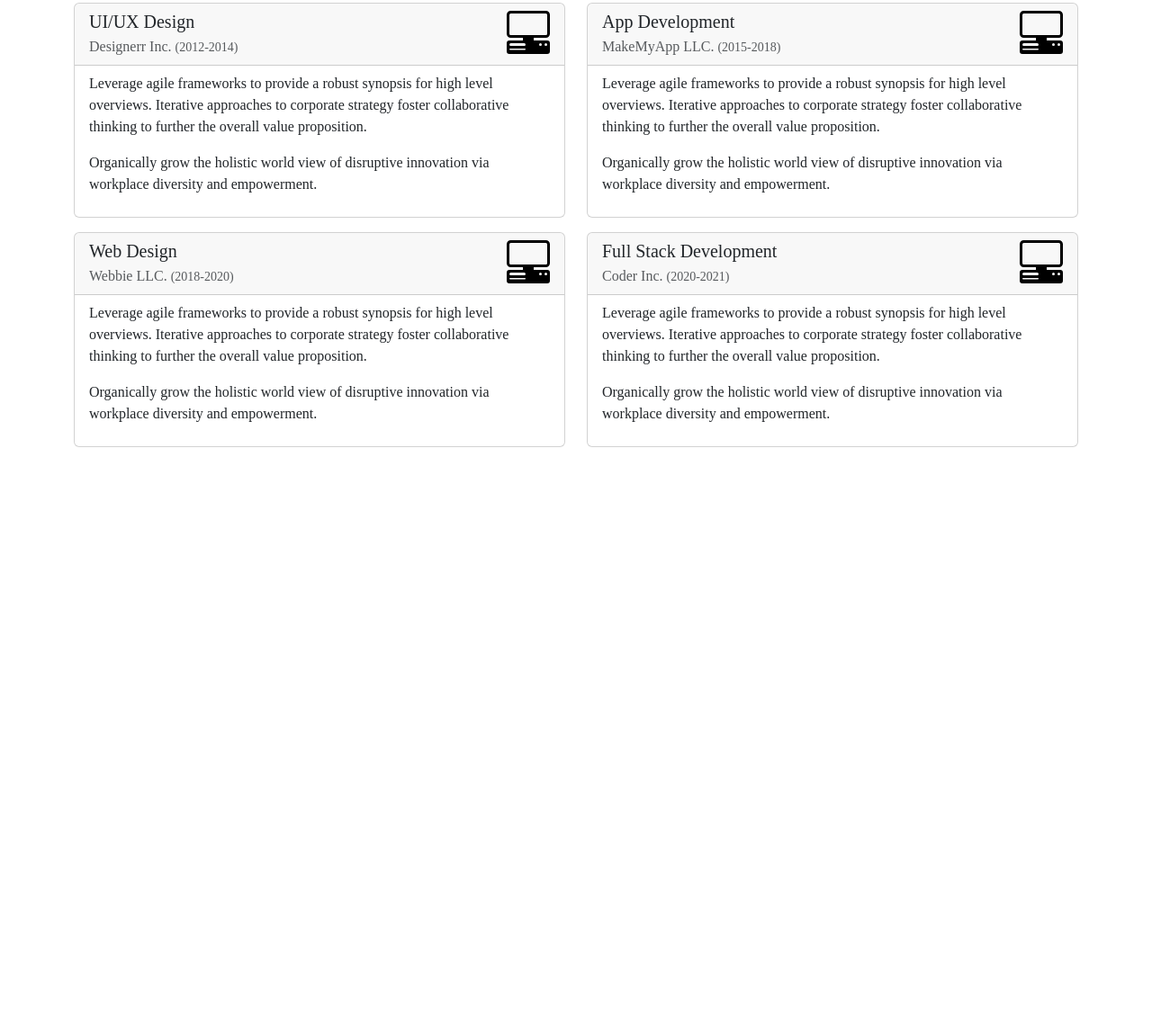
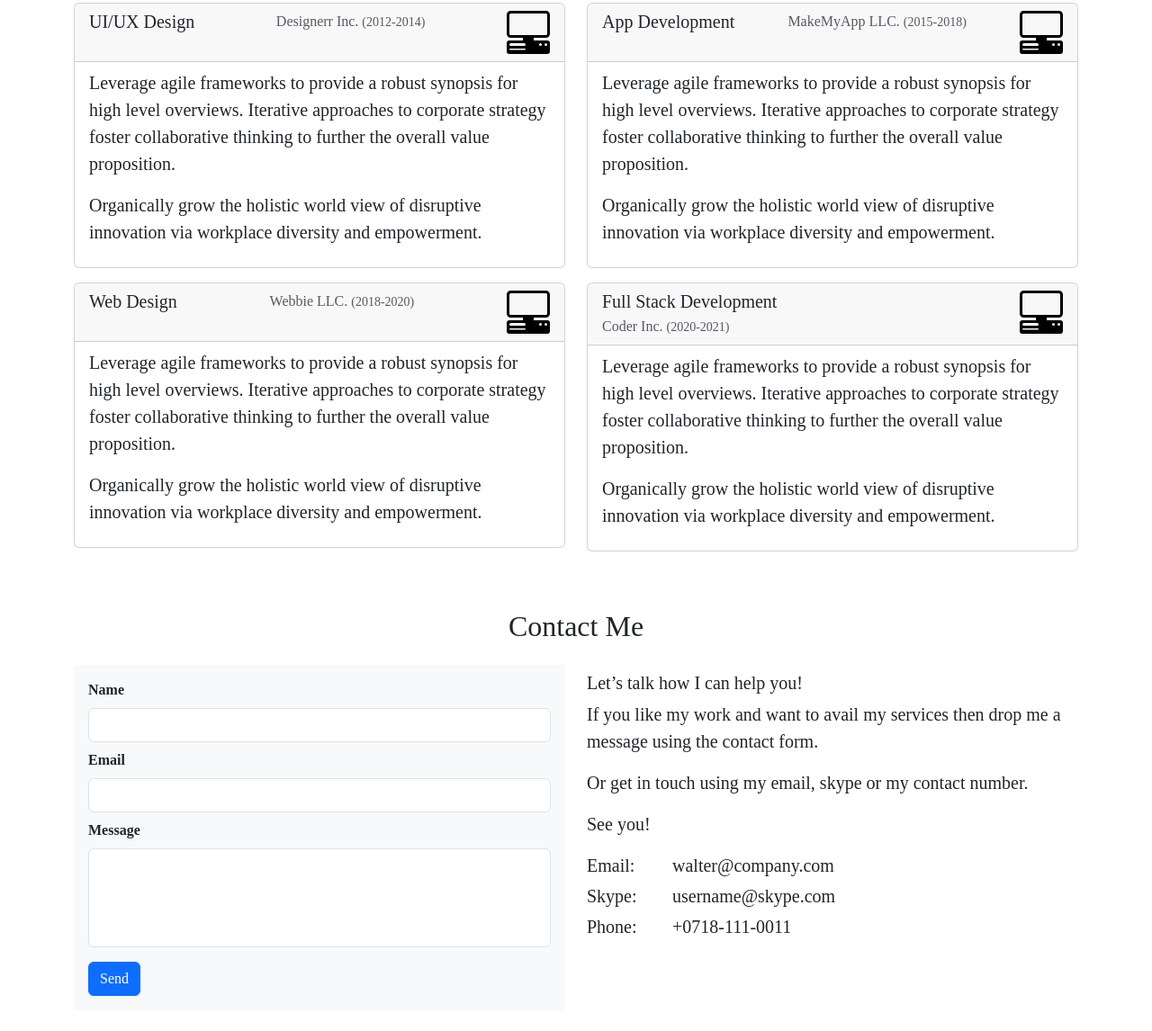
Before and after one commit to abdul191/Portfolio, a plain HTML site: page index.html in a window 1280 px wide. Shown: the part 2714-3860 px from the top of the page at 90% size. Before the commit the page ends 3275 px from the top, so only its background shows below. Drawn offline with nearby package versions, Linux system fonts and the light colour scheme; files whose address does not match are found by name.

Commit message:
contact us added

```diff
--- a/index.html
+++ b/index.html
@@ -48,7 +48,7 @@
               <a class="nav-link" href="#experience">Experience</a>
             </li>
             <li class="nav-item">
-              <a class="nav-link" href="#">Contact</a>
+              <a class="nav-link" href="#contactMe">Contact</a>
             </li>
           </ul>
         </div>
@@ -340,55 +340,53 @@
           <h2 class="marker marker-center">Experience  </h2>
           </div>
           <div class="row">
-            <div class="col-md-6">
+            <div class="col-lg-6">
             <div class="card mb-3 ">
             <div class="card-header px-3 py-2">
             <div class="d-flex justify-content-between">
-            <div>
+
             <h3 class="h5 mb-1">UI/UX Design</h3>
             <div class="text-muted text-small">Designerr Inc. <small>(2012-2014)</small></div>
-            </div><img src="./assets/images/pc-display-horizontal.svg" width="48" height="48" alt="ui-ux">
+            <img src="./assets/images/pc-display-horizontal.svg" width="48" height="48" alt="ui-ux">
             </div>
             </div>
-            <div class="card-body px-3 py-2">
+            <div class="card-body px-3 py-2 lead">
             <p>Leverage agile frameworks to provide a robust synopsis for high level overviews. Iterative approaches to corporate strategy foster collaborative thinking to further the overall value proposition.</p>
             <p>Organically grow the holistic world view of disruptive innovation via workplace diversity and empowerment.</p>
             </div>
             </div>
             </div>
-            <div class="col-md-6">
+            <div class="col-lg-6">
             <div class="card mb-3">
             <div class="card-header px-3 py-2">
             <div class="d-flex justify-content-between">
-            <div>
             <h3 class="h5 mb-1">App Development</h3>
             <div class="text-muted text-small">MakeMyApp LLC. <small>(2015-2018)</small></div>
-            </div><img src="./assets/images/pc-display-horizontal.svg" width="48" height="48" alt="app development">
+            <img src="./assets/images/pc-display-horizontal.svg" width="48" height="48" alt="app development">
             </div>
             </div>
-            <div class="card-body px-3 py-2">
+            <div class="card-body px-3 py-2 lead">
             <p>Leverage agile frameworks to provide a robust synopsis for high level overviews. Iterative approaches to corporate strategy foster collaborative thinking to further the overall value proposition.</p>
             <p>Organically grow the holistic world view of disruptive innovation via workplace diversity and empowerment.</p>
             </div>
             </div>
             </div>
-            <div class="col-md-6">
+            <div class="col-lg-6">
             <div class="card mb-3 " >
             <div class="card-header px-3 py-2">
             <div class="d-flex justify-content-between">
-            <div>
             <h3 class="h5 mb-1">Web Design</h3>
             <div class="text-muted text-small">Webbie LLC. <small>(2018-2020)</small></div>
-            </div><img src="./assets/images/pc-display-horizontal.svg" width="48" height="48" alt="web design">
+            <img src="./assets/images/pc-display-horizontal.svg" width="48" height="48" alt="web design">
             </div>
             </div>
-            <div class="card-body px-3 py-2">
+            <div class="card-body px-3 py-2 lead">
             <p>Leverage agile frameworks to provide a robust synopsis for high level overviews. Iterative approaches to corporate strategy foster collaborative thinking to further the overall value proposition.</p>
             <p>Organically grow the holistic world view of disruptive innovation via workplace diversity and empowerment.</p>
             </div>
             </div>
             </div>
-            <div class="col-md-6">
+            <div class="col-lg-6">
             <div class="card mb-3" >
             <div class="card-header px-3 py-2">
             <div class="d-flex justify-content-between">
@@ -398,7 +396,7 @@
             </div><img src="./assets/images/pc-display-horizontal.svg" width="48" height="48" alt="full stack">
             </div>
             </div>
-            <div class="card-body px-3 py-2">
+            <div class="card-body px-3 py-2 lead">
             <p>Leverage agile frameworks to provide a robust synopsis for high level overviews. Iterative approaches to corporate strategy foster collaborative thinking to further the overall value proposition.</p>
             <p>Organically grow the holistic world view of disruptive innovation via workplace diversity and empowerment.</p>
             </div>
@@ -406,6 +404,59 @@
             </div>
             </div>
       </div>
+      <!-- contact me -->
+<div class="container my-5" id="contactMe">
+<div class="text-center mb-3">
+<h2 class="marker marker-center">Contact Me</h2>
+</div>
+<div class="row">
+<div class="col-lg-6" >
+<div class="bg-light my-2 p-3 pt-2">
+  <form>
+<div class="form-group my-2">
+<label for="name" class="form-label fw-bolder">Name</label>
+<input class="form-control" type="text" id="name" name="name" >
+</div>
+<div class="form-group my-2">
+<label for="email" class="form-label fw-bolder">Email</label>
+<input class="form-control" type="email" id="email" name="_replyto" >
+</div>
+<div class="form-group my-2">
+<label for="message" class="form-label fw-bolder">Message</label>
+<textarea class="form-control" style="resize: none;" id="message" name="message" rows="4" required=""></textarea>
+</div>
+<button class="btn btn-primary mt-2" type="submit" >Send</button>
+</form>
+</div>
+</div>
+<div class="col-lg-6 lead mt-3">
+<h5>Let’s talk how I can help you!</h5>
+<p>If you like my work and want to avail my services then drop me a message using the contact form. </p>
+<p>Or get in touch using my email, skype or my contact number.</p>
+<p>See you!</p>
+<div class="row">
+<div class="col-sm-2">
+<div class="pb-1">Email:</div>
+</div>
+<div class="col-sm-10">
+<div class="pb-1 fw-bolder">walter@company.com</div>
+</div>
+<div class="col-sm-2">
+<div class="pb-1">Skype:</div>
+</div>
+<div class="col-sm-10">
+<div class="pb-1 fw-bolder">username@skype.com</div>
+</div>
+<div class="col-sm-2">
+<div class="pb-1">Phone:</div>
+</div>
+<div class="col-sm-10">
+<div class="pb-1 fw-bolder">+0718-111-0011</div>
+</div>
+</div>
+</div>
+</div>
+</div>
     <!-- Script For Bootstrap -->
     <script
       src="https://cdn.jsdelivr.net/npm/bootstrap@5.3.2/dist/js/bootstrap.bundle.min.js"
```
